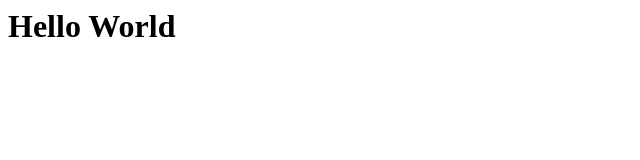
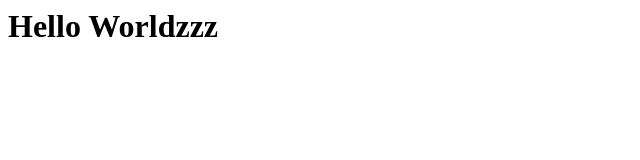
Before and after one commit to booksftw/booksftw.github.io, a plain HTML site: page index.html in a window 1280 px wide. Shown: the full height of the page, 0-640 px from the left. Drawn offline with Linux system fonts and the light colour scheme.

Commit message:
another test

```diff
--- a/index.html
+++ b/index.html
@@ -1,3 +1,3 @@
 
 
-<h1>Hello World</h1>
+<h1>Hello Worldzzz</h1>
```
